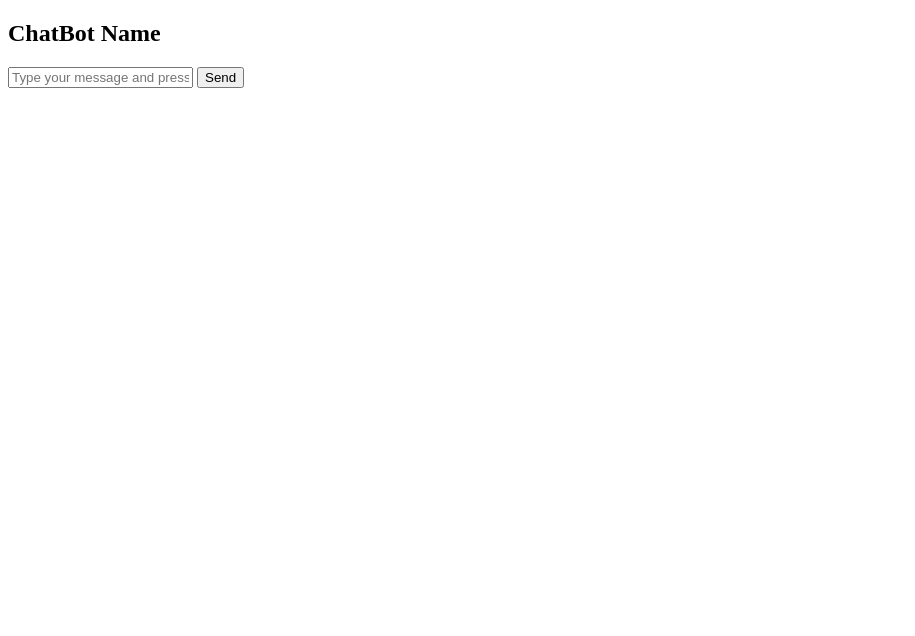
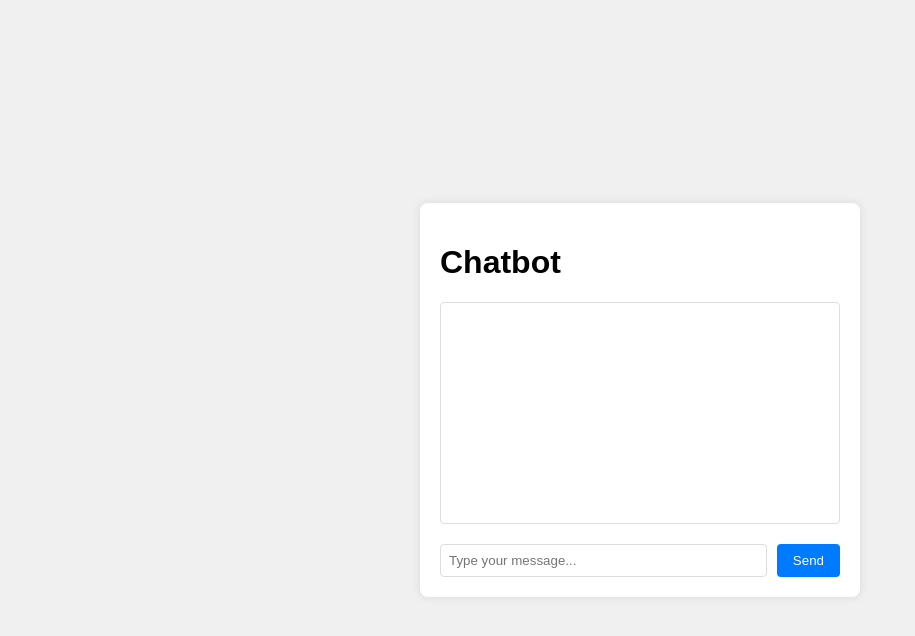
Before and after one commit to rutuja-1811/chatbot, a plain HTML site: page index.html in a window 1280 px wide. Shown: the whole page, without its empty margins (0-915 px from the left). Drawn offline with Linux system fonts and the light colour scheme.

Commit message:
index.html

```diff
--- a/index.html
+++ b/index.html
@@ -1,25 +1,115 @@
 <!DOCTYPE html>
 <html lang="en">
 <head>
-    <meta charset="UTF-8">
-    <meta name="viewport" content="width=device-width, initial-scale=1.0">
-    <link rel="stylesheet" href="styles.css">
-    <title>Chatbot Interface</title>
+<meta charset="UTF-8">
+<meta name="viewport" content="width=device-width, initial-scale=1.0">
+<title>Chatbot Interface</title>
+<style>
+    body {
+        font-family: Arial, sans-serif;
+        background-color: #f0f0f0;
+        margin: 0;
+        padding: 0;
+    }
+    .container {
+        display: flex;
+        justify-content: center;
+        align-items: center;
+        height: 100vh;
+    }
+    .chat-container {
+        background-color: #fff;
+        border-radius: 8px;
+        box-shadow: 0 0 10px rgba(0, 0, 0, 0.1);
+        width: 400px;
+        padding: 20px;
+    }
+    .chat-history {
+        overflow-y: auto;
+        height: 200px;
+        border: 1px solid #ddd;
+        border-radius: 4px;
+        padding: 10px;
+        margin-bottom: 20px;
+    }
+    .user-input {
+        display: flex;
+        margin-top: 10px;
+    }
+    .user-input input[type="text"] {
+        flex: 1;
+        padding: 8px;
+        border: 1px solid #ddd;
+        border-radius: 4px;
+    }
+    .user-input button {
+        padding: 8px 16px;
+        background-color: #007bff;
+        color: #fff;
+        border: none;
+        border-radius: 4px;
+        cursor: pointer;
+        margin-left: 10px;
+    }
+    .bot-response {
+        background-color: #f5f5f5;
+        padding: 10px;
+        border-radius: 4px;
+        margin-bottom: 10px;
+    }
+</style>
 </head>
 <body>
 
-<div id="chat-container">
-    <div id="chat-header">
-        <h2>ChatBot Name</h2>
-    </div>
-    <div id="chat-messages"></div>
-    <div id="user-input">
-        <input type="text" id="search-box" placeholder="Type your message and press Enter...">
-        <button id="send-button" onclick="sendMessage()">Send</button>
+<div class="container">
+    <div class="chat-container">
+        <h1>Chatbot</h1>
+        <div class="chat-history" id="chat-history"></div>
+        <div class="user-input">
+            <input type="text" id="user-message" placeholder="Type your message...">
+            <button onclick="sendMessage()">Send</button>
+        </div>
     </div>
 </div>
 
-<script src="script.js"></script>
+<script>
+function sendMessage() {
+    var userMessage = document.getElementById("user-message").value;
+    if (userMessage.trim() === "") return;
+
+    // Send user message to server and get response
+    var xhr = new XMLHttpRequest();
+    xhr.open("POST", "/api/chat", true);
+    xhr.setRequestHeader("Content-Type", "application/json");
+    xhr.onreadystatechange = function() {
+        if (xhr.readyState === 4 && xhr.status === 200) {
+            var response = JSON.parse(xhr.responseText);
+            displayChat(userMessage, response.botResponse);
+        }
+    };
+    var data = JSON.stringify({message: userMessage});
+    xhr.send(data);
+
+    // Clear input box
+    document.getElementById("user-message").value = "";
+}
+
+function displayChat(userMessage, botResponse) {
+    var chatHistory = document.getElementById("chat-history");
+    var userDiv = document.createElement("div");
+    userDiv.className = "bot-response";
+    userDiv.textContent = "User: " + userMessage;
+    chatHistory.appendChild(userDiv);
+
+    var botDiv = document.createElement("div");
+    botDiv.className = "bot-response";
+    botDiv.textContent = "Bot: " + botResponse;
+    chatHistory.appendChild(botDiv);
+
+    // Scroll to the bottom of the chat history
+    chatHistory.scrollTop = chatHistory.scrollHeight;
+}
+</script>
 
 </body>
 </html>
```
